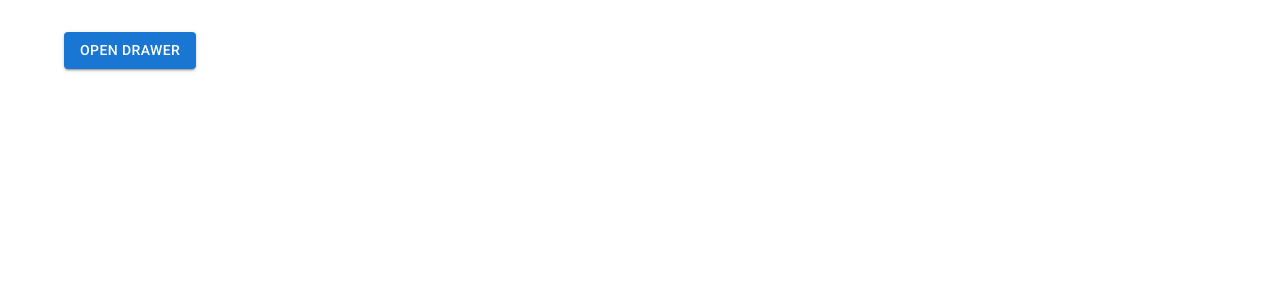
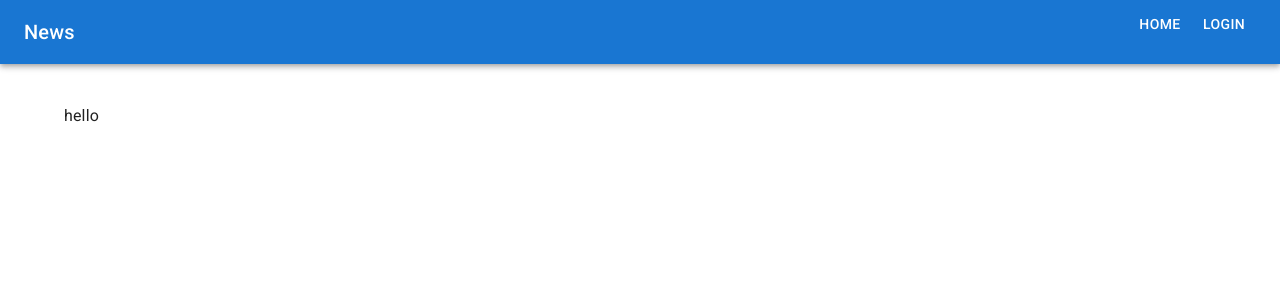
Before and after one commit to gmartindelcye/react-material-ui, a React (Vite) app: page / in a window 1280 px wide. Shown: the top 300 px of the page. Built offline with nearby package versions, Linux system fonts and the light colour scheme.

Commit message:
Navbar component

```diff
--- a/src/App.jsx
+++ b/src/App.jsx
@@ -2,8 +2,9 @@ import { Container } from "@mui/material";
 import Navbar from "./components/navbar/Navbar";
 export default function App() {
   return (
-    <Container sx={{ mt: 4, mb: 4 }}>
+    <>
       <Navbar />
-    </Container>
+      <Container sx={{ mt: 5 }}>hello</Container>
+    </>
   );
 }
--- /dev/null
+++ b/src/components/navbar/DrawerListItem.jsx
@@ -0,0 +1,27 @@
+import {
+  ListItem,
+  ListItemButton,
+  ListItemText,
+  ListItemIcon,
+} from "@mui/material";
+
+export default function DrawerListItem(item) {
+  const itm = item.item;
+
+  return itm.active ? (
+    <ListItem
+      key={itm.title}
+      disablePadding
+    >
+      <ListItemButton
+        component="a"
+        href={itm.path}
+      >
+        <ListItemIcon>{itm.icon}</ListItemIcon>
+        <ListItemText>{itm.title}</ListItemText>
+      </ListItemButton>
+    </ListItem>
+  ) : (
+    <p key={itm.title}></p>
+  );
+}
--- a/src/components/navbar/NavListDrawer.jsx
+++ b/src/components/navbar/NavListDrawer.jsx
@@ -1,53 +1,19 @@
-import {
-  Box,
-  Divider,
-  List,
-  ListItem,
-  ListItemButton,
-  ListItemIcon,
-  ListItemText,
-} from "@mui/material";
-import InboxIcon from "@mui/icons-material/Inbox";
-import DraftsIcon from "@mui/icons-material/Drafts";
+import { Box, List } from "@mui/material";
+import DrawerListItem from "./DrawerListItem";
 
-export default function NavListDrawer() {
+export default function NavListDrawer(navLinks) {
+  const links = navLinks.navLinks;
+
   return (
     <Box sx={{ width: 250 }}>
       <nav>
         <List>
-          <ListItem>
-            <ListItemIcon>
-              <InboxIcon />
-            </ListItemIcon>
-            <ListItemText primary="Inbox" />
-          </ListItem>
-          <ListItem>
-            <ListItemIcon>
-              <DraftsIcon />
-            </ListItemIcon>
-            <ListItemText primary="Drafts" />
-          </ListItem>
-        </List>
-      </nav>
-      <Divider />
-      <nav>
-        <List>
-          <ListItem disablePadding>
-            <ListItemButton
-              component="a"
-              href="#trash"
-            >
-              <ListItemText>Trash</ListItemText>
-            </ListItemButton>
-          </ListItem>
-          <ListItem disablePadding>
-            <ListItemButton
-              component="a"
-              href="#spam"
-            >
-              <ListItemText>Spam</ListItemText>
-            </ListItemButton>
-          </ListItem>
+          {links.map((link) => (
+            <DrawerListItem
+              key={link.title}
+              item={link}
+            />
+          ))}
         </List>
       </nav>
     </Box>
--- a/src/components/navbar/Navbar.jsx
+++ b/src/components/navbar/Navbar.jsx
@@ -1,24 +1,98 @@
 import { useState } from "react";
-import { Button, Drawer } from "@mui/material";
+import {
+  AppBar,
+  Box,
+  Button,
+  Drawer,
+  IconButton,
+  Toolbar,
+  Typography,
+} from "@mui/material";
 import NavListDrawer from "./NavListDrawer";
+import MenuIcon from "@mui/icons-material/Menu";
+import HomeIcon from "@mui/icons-material/Home";
+import LoginIcon from "@mui/icons-material/Login";
+import LogoutIcon from "@mui/icons-material/Logout";
+import AppRegistrationIcon from "@mui/icons-material/AppRegistration";
+
+const navLinks = [
+  {
+    title: "Home",
+    path: "/",
+    active: true,
+    icon: <HomeIcon />,
+  },
+  {
+    title: "Login",
+    path: "/login",
+    active: true,
+    icon: <LoginIcon />,
+  },
+  {
+    title: "Logout",
+    path: "/logout",
+    active: false,
+    icon: <LogoutIcon />,
+  },
+  {
+    title: "Register",
+    path: "/register",
+    active: false,
+    icon: <AppRegistrationIcon />,
+  },
+];
 
 export default function Navbar() {
   const [open, setOpen] = useState(false);
 
   return (
     <>
-      <Button
-        variant="contained"
-        onClick={() => setOpen(true)}
-      >
-        Open Drawer
-      </Button>
+      <AppBar position="static">
+        <Toolbar>
+          <IconButton
+            color="inherit"
+            size="large"
+            onClick={() => setOpen(true)}
+            sx={{ display: { xs: "flex", sm: "none" } }}
+            edge="start"
+          >
+            <MenuIcon />
+          </IconButton>
+          <Typography
+            variant="h6"
+            sx={{ flexGrow: 1 }}
+          >
+            News
+          </Typography>
+          <Box sx={{ display: { xs: "none", sm: "block" } }}>
+            {navLinks.map((link) =>
+              link.active ? (
+                <Button
+                  key={link.title}
+                  color="inherit"
+                  href={link.path}
+                  sx={{
+                    "&.MuiButton-root": {
+                      color: link.active ? "primary" : "inherit",
+                    },
+                  }}
+                >
+                  {link.title}
+                </Button>
+              ) : (
+                <p key={link.title}></p>
+              )
+            )}
+          </Box>
+        </Toolbar>
+      </AppBar>
       <Drawer
         open={open}
         anchor="left"
         onClose={() => setOpen(false)}
+        sx={{ display: { xs: "flex", sm: "none" } }}
       >
-        <NavListDrawer />
+        <NavListDrawer navLinks={navLinks} />
       </Drawer>
     </>
   );
```
